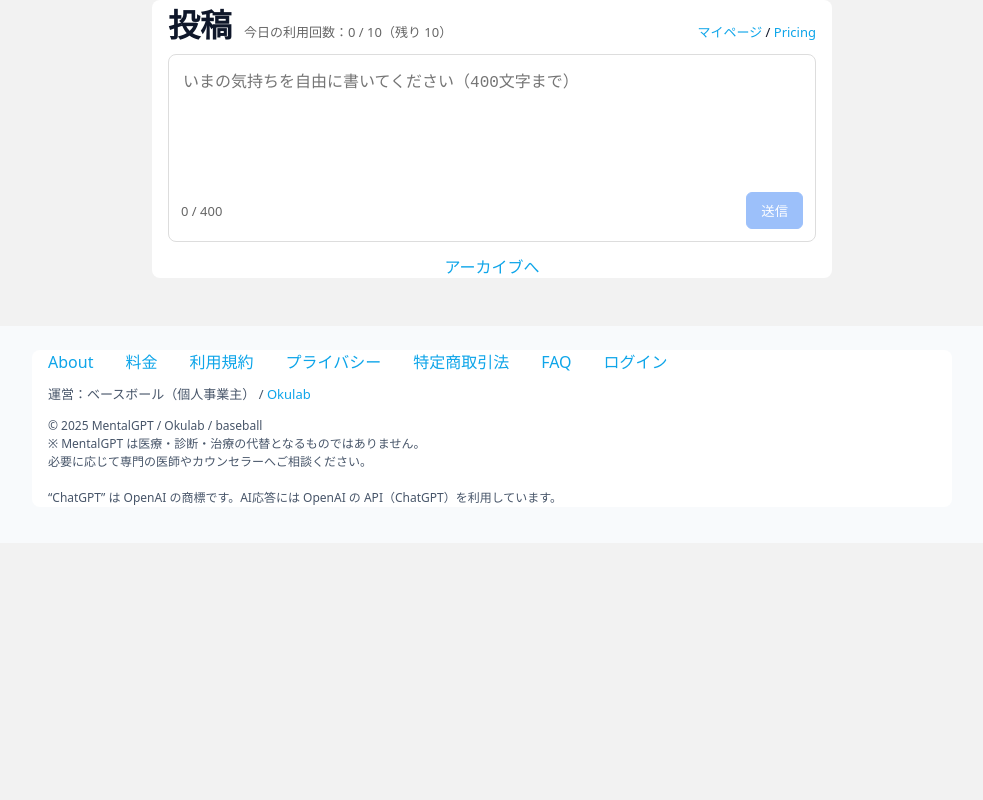
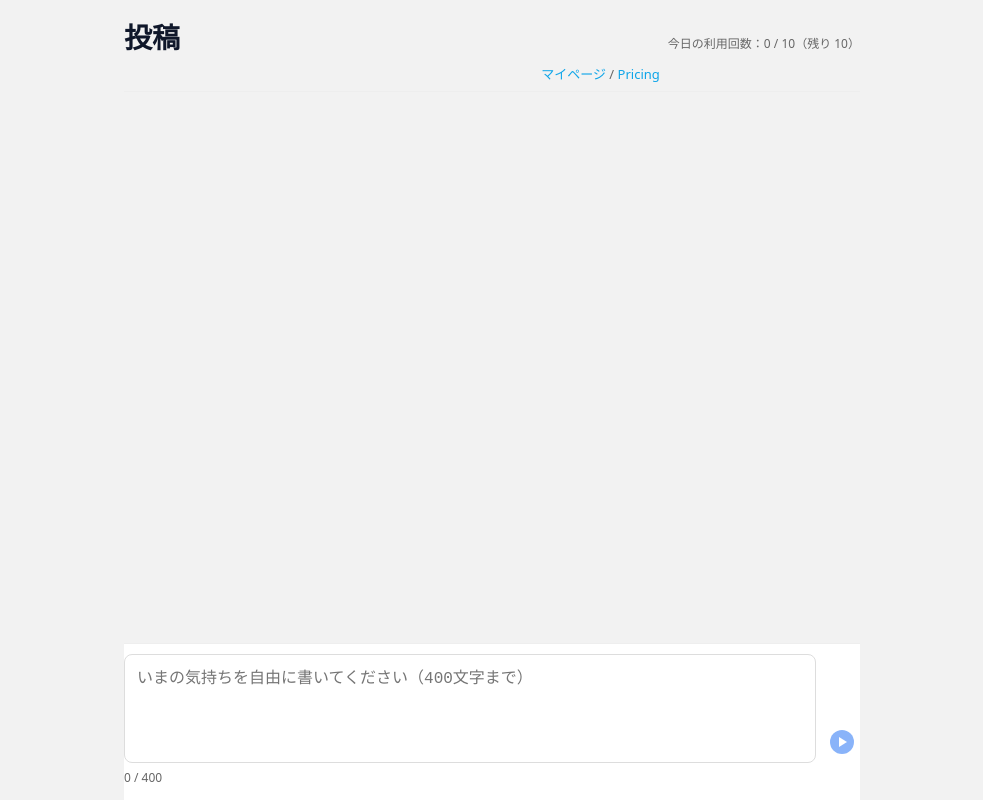
Before and after one commit to yasuhirookura/mentalgpt-react-starter, a React (Create React App) app: page /dashboard in a window 1280 px wide. Shown: the top 800 px of the page, without its empty margins (148-1131 px from the left). Built offline with nearby package versions, Linux system fonts and the light colour scheme.

Commit message:
feat: update App.js App.css Dashboard.jsx

```diff
--- a/src/App.css
+++ b/src/App.css
@@ -5,13 +5,24 @@
   background: white;
   border-radius: 8px;
 }
-/* Autosize用: 高さ固定を解除 */
-textarea {
+button {
+  padding: 10px 20px;
+}
+.response {
+  margin-top: 15px;
+  background: #eef;
+  padding: 10px;
+  border-radius: 5px;
+}
+/* === Autosize: 高さ固定を解除 === */
+textarea,
+.composer-input {
 height: auto !important;
 max-height: none !important;
 resize: none;
 box-sizing: border-box;
 line-height: 1.8;
+font-size: 16px;
 }
 /*
 textarea {
@@ -26,12 +37,93 @@ textarea {
   /*
 }
 */
-button {
-  padding: 10px 20px;
+/* === チャットレイアウト === */
+.chat-layout {
+display: grid;
+grid-template-rows: auto 1fr auto;
+height: 100vh;
+max-width: 760px;
+margin: 0 auto;
+padding: 0 12px;
 }
-.response {
-  margin-top: 15px;
-  background: #eef;
-  padding: 10px;
-  border-radius: 5px;
+
+.chat-header {
+display: grid;
+grid-template-columns: 1fr auto;
+gap: 8px;
+align-items: baseline;
+padding: 16px 0 8px;
+border-bottom: 1px solid #eee;
 }
+.chat-header .title { font-size: 28px; font-weight: 800; }
+.chat-header .meta { font-size: 12px; color: #666; }
+.chat-header .links { justify-self: end; font-size: 13px; color: #666; }
+
+.chat-list {
+overflow-y: auto;
+padding: 12px 0 16px;
+display: flex;
+flex-direction: column;
+gap: 10px;
+}
+
+/* バブル */
+.row { display: flex; }
+.row.left { justify-content: flex-start; }
+.row.right { justify-content: flex-end; }
+
+.bubble {
+max-width: 85%;
+border: 1px solid #e5e7eb;
+border-radius: 12px;
+padding: 10px 12px;
+background: #f6f6f6;
+word-break: break-word;
+white-space: pre-wrap;
+line-height: 1.8;
+}
+.bubble.me { background: #e7f1ff; }
+.bubble.ai { background: #f6f6f6; }
+.bubble.system { background: #fff7ed; border-color: #fed7aa; }
+
+.meta-line { font-size: 12px; color: #666; margin-bottom: 4px; }
+.meta-line .who { font-weight: 600; }
+
+/* コンポーザー */
+.composer {
+border-top: 1px solid #eee;
+padding: 10px 0 14px;
+background: #fff;
+position: sticky;
+bottom: 0;
+}
+.composer-inner {
+display: grid;
+grid-template-columns: 1fr auto;
+gap: 8px;
+align-items: end;
+}
+.composer-input {
+padding: 10px 12px;
+border: 1px solid #ddd;
+border-radius: 8px;
+width: 100%;
+background: #fff;
+}
+
+.send-btn {
+border: none;
+background: transparent;
+padding: 6px;
+cursor: pointer;
+}
+.send-btn[disabled] { opacity: .6; cursor: not-allowed; }
+
+.composer-meta {
+display: flex; gap: 8px; align-items: center;
+justify-content: space-between;
+margin-top: 6px;
+font-size: 12px; color: #666;
+}
+.count.over { color: #c00; }
+.hint { color: #3b6; }
--- a/src/pages/Dashboard.jsx
+++ b/src/pages/Dashboard.jsx
@@ -11,26 +11,26 @@ const HINTS = [
 "少しだけお待ちください…"
 ];
 
-const PROD_BASE = "https://mentalgpt.okulab.com";
-/*
-// ← Vercel の本番URL（末尾スラッシュなし・あなたのURLに置換OK）
-const PROD_BASE = "https://mentalgpt-react-starter-9c6nk7xui-yasuhirookuras-projects.vercel.app";
-*/
+// 本番のデプロイURL（末尾スラなし）—ローカル実行時だけ使用
+const PROD_BASE =
+"https://mentalgpt-react-starter-9c6nk7xui-yasuhirookuras-projects.vercel.app";
 
 export default function Dashboard() {
 const nav = useNavigate();
+
+// 入力欄は上ではなく “下部のコンポーザー” に置く前提で state 維持
 const [text, setText] = useState(localStorage.getItem("draft") || "");
 const [isLoading, setIsLoading] = useState(false);
 const [hint] = useState(() => HINTS[Math.floor(Math.random() * HINTS.length)]);
 const [messages, setMessages] = useState([]); // { id, role:"user"|"ai"|"system", content, createdAt }
-const [pageCount, setPageCount] = useState(10);
 const [todayCount, setTodayCount] = useState(0); // MVP: 表示用
-const [planLimit, setPlanLimit] = useState(10); // MVP: 10固定
-const endRef = useRef(null);
+const [planLimit, setPlanLimit] = useState(10); // MVP: 10固定（後で連携）
 
+const listRef = useRef(null); // スクロール用
+
+// 初期ロード（MVP: ダミー）
 async function fetchInitial() {
 try {
-// 後で Firestore/自前API に差し替え
 setMessages([]);
 setTodayCount(0);
 setPlanLimit(10);
@@ -39,9 +39,17 @@ console.error("[init] error", e);
 }
 }
 
+// 常に下までスクロール
+useEffect(() => {
+listRef.current?.scrollTo({ top: listRef.current.scrollHeight, behavior: "smooth" });
+}, [messages]);
+
+useEffect(() => { fetchInitial(); }, []);
+useEffect(() => { localStorage.setItem("draft", text); }, [text]);
+
 async function handleSend() {
 const body = text.trim();
-if (!body || body.length > MAX || isLoading) return;
+if (!body || isLoading || body.length > MAX) return;
 
 if (todayCount >= planLimit) {
 alert("本日の上限に達しました。明日またご利用ください。");
@@ -50,36 +58,31 @@ return;
 
 setIsLoading(true);
 
-const tempId = `temp_${Date.now()}`;
+// 楽観的に自分メッセージを追加
 const userMsg = {
-id: tempId,
+id: `u_${Date.now()}`,
 role: "user",
 content: body,
-createdAt: new Date().toISOString(),
+createdAt: new Date().toISOString()
 };
+setMessages(prev => [...prev, userMsg]);
+setTodayCount(c => c + 1);
 
-try {
-// 入力欄クリア（失敗したら復元）
+// 入力欄はクリア（失敗時は復元）
 setText("");
 localStorage.setItem("draft", "");
 
-// 楽観的表示
-setMessages(prev => [...prev, userMsg]);
-setTodayCount(c => c + 1);
-
-// ローカル(CRA)では本番のAPIへ、Vercel本番では相対パスでOK
+try {
+// ローカル時は本番の /api/chat を叩く。Vercel本番では相対 /api/chat
 const host = typeof window !== "undefined" ? window.location.hostname : "";
 const isLocal = host === "localhost" || host === "127.0.0.1";
 const API_BASE = isLocal ? PROD_BASE : "";
 
-const url = `${API_BASE}/api/chat`;
-console.log("[send] POST", url);
-
-const res = await fetch(url, {
+const res = await fetch(`${API_BASE}/api/chat`, {
 method: "POST",
 headers: { "Content-Type": "application/json" },
-// api/chat.js は {message} を期待
-body: JSON.stringify({ message: body }),
+// server (api/chat.js) は { message } を期待
+body: JSON.stringify({ message: body })
 });
 
 if (!res.ok) {
@@ -91,19 +94,12 @@ const data = await res.json();
 const aiMsg = {
 id: `ai_${Date.now()}`,
 role: "ai",
-// api/chat.js は { text } を返すよう修正済み
 content: data.text ?? data.content ?? "(応答なし)",
-createdAt: new Date().toISOString(),
+createdAt: new Date().toISOString()
 };
-
-// temp は残したまま、順番に積む
 setMessages(prev => [...prev, aiMsg]);
-
-// スクロール追従
-setTimeout(() => endRef.current?.scrollIntoView({ behavior: "smooth" }), 0);
 } catch (e) {
 console.error("[send] error", e);
-// 失敗時は回数戻し & 入力復元
 setTodayCount(c => Math.max(0, c - 1));
 setText(body);
 localStorage.setItem("draft", body);
@@ -113,133 +109,89 @@ setMessages(prev => [
 id: `err_${Date.now()}`,
 role: "system",
 content: "送信に失敗しました。もう一度お試しください。",
-createdAt: new Date().toISOString(),
-},
+createdAt: new Date().toISOString()
+}
 ]);
 } finally {
 setIsLoading(false);
 }
 }
 
-// Enter=改行のみ（送信はボタン）
-function onKeyDown(_e) {
-// 何もしない（IME確定Enter誤送信防止）
+// Enter は改行、送信はボタンのみ（誤送信防止）
+function onKeyDown(e) {
+// 何もしない（Enter送信を無効）
 }
 
-useEffect(() => { fetchInitial(); }, []);
-useEffect(() => { localStorage.setItem("draft", text); }, [text]);
-useEffect(() => { endRef.current?.scrollIntoView({ behavior: "smooth" }); }, [messages]);
-
-const visibleMessages = messages.slice(-pageCount);
-const over = text.length > MAX;
 const remain = Math.max(planLimit - todayCount, 0);
 
 return (
-<main className="container" style={{ maxWidth: 680 }}>
-<header style={{ display: "flex", alignItems: "baseline", gap: 12, marginBottom: 8 }}>
-<h1 style={{ margin: 0 }}>投稿</h1>
-<span style={{ fontSize: 13, color: "#666" }}>
-今日の利用回数：{todayCount} / {planLimit}（残り {remain}）
-</span>
-<span style={{ marginLeft: "auto", fontSize: 13 }}>
+<main className="chat-layout">
+{/* ヘッダー */}
+<header className="chat-header">
+<div className="title">投稿</div>
+<div className="meta">今日の利用回数：{todayCount} / {planLimit}（残り {remain}）</div>
+<nav className="links">
 <Link to="/mypage">マイページ</Link> / <Link to="/pricing">Pricing</Link>
-</span>
+</nav>
 </header>
 
-{/* 入力 */}
-<div style={{ border: "1px solid #ddd", borderRadius: 8, padding: 12, marginBottom: 12 }}>
+{/* メッセージリスト（下に向かって溜まる） */}
+<section ref={listRef} className="chat-list">
+{messages.map(m => (
+<Bubble key={m.id} role={m.role} content={m.content} createdAt={m.createdAt} />
+))}
+</section>
+
+{/* 下部コンポーザー */}
+<footer className="composer">
+<div className="composer-inner">
 <TextareaAutosize
 value={text}
 onChange={(e) => setText(e.target.value)}
 onKeyDown={onKeyDown}
+minRows={3}
+maxRows={12}
+maxLength={MAX}
 placeholder="いまの気持ちを自由に書いてください（400文字まで）"
-minRows={4}
-maxRows={12}
-style={{
-width: "100%",
-border: "none",
-outline: "none",
-resize: "none",
-height: "auto", // 固定高の上書き
-lineHeight: 1.8,
-fontSize: 16,
-}}
+className="composer-input"
 />
-
-<div style={{ display: "flex", alignItems: "center", gap: 8 }}>
-<span style={{ fontSize: 13, color: over ? "#c00" : "#666" }}>
+<button
+className="send-btn"
+onClick={handleSend}
+disabled={isLoading || !text.trim() || text.length > MAX}
+aria-label="送信"
+title="送信"
+>
+{/* 青い円＋白い三角（送信アイコン） */}
+<svg width="24" height="24" viewBox="0 0 24 24" aria-hidden="true">
+<circle cx="12" cy="12" r="12" fill="#3b82f6" />
+<path d="M9 7l8 5-8 5V7z" fill="#fff" />
+</svg>
+</button>
+</div>
+<div className="composer-meta">
+<span className={text.length > MAX ? "count over" : "count"}>
 {Math.min(text.length, MAX)} / {MAX}
 </span>
-<div style={{ marginLeft: "auto" }}>
-<button
-onClick={handleSend}
-disabled={isLoading || !text.trim() || over || todayCount >= planLimit}
-className="btn btn-primary"
->
-{isLoading ? "考え中…" : "送信"}
-</button>
+{isLoading && <span className="hint">{hint}</span>}
 </div>
-</div>
-
-{isLoading && (
-<div style={{ display: "flex", alignItems: "center", gap: 8, marginTop: 8, color: "#3b6" }}>
-<span style={{
-width: 10, height: 10, borderRadius: "50%",
-background: "#39f",
-display: "inline-block",
-animation: "pulse 1.2s ease-in-out infinite"
-}} />
-<span style={{ fontSize: 13 }}>{hint}</span>
-</div>
-)}
-</div>
-
-{/* 履歴 */}
-<section>
-{visibleMessages.map(m => (
-<MessageBubble key={m.id} role={m.role} content={m.content} createdAt={m.createdAt} />
-))}
-
-{messages.length > pageCount ? (
-<div style={{ textAlign: "center", margin: "12px 0 24px" }}>
-<button className="btn btn-outline" onClick={() => setPageCount(c => c + 10)}>もっと見る</button>
-<span style={{ margin: "0 8px", color: "#999" }}> / </span>
-<Link to="/archive">アーカイブ</Link>
-</div>
-) : (
-<div style={{ textAlign: "center", margin: "12px 0 24px" }}>
-<Link to="/archive">アーカイブへ</Link>
-</div>
-)}
-
-<div ref={endRef} />
-</section>
+</footer>
 </main>
 );
 }
 
-function MessageBubble({ role, content, createdAt }) {
+/* ====== 小さなバブルコンポーネント ====== */
+function Bubble({ role, content, createdAt }) {
 const isUser = role === "user";
+const isSystem = role === "system";
 return (
-<div style={{
-display: "flex",
-justifyContent: isUser ? "flex-end" : "flex-start",
-marginBottom: 8
-}}>
-<div style={{
-background: isUser ? "#e7f1ff" : "#f6f6f6",
-border: "1px solid #ddd",
-padding: "10px 12px",
-borderRadius: 12,
-maxWidth: "85%",
-lineHeight: 1.8,
-whiteSpace: "pre-wrap",
-wordBreak: "break-word",
-}}>
-<div style={{ fontSize: 13, color: "#666", marginBottom: 4 }}>
-{isUser ? "あなた" : "MentalGPT"} ・ {formatTime(createdAt)}
+<div className={"row " + (isUser ? "right" : "left")}>
+<div className={"bubble " + (isUser ? "me" : isSystem ? "system" : "ai")}>
+<div className="meta-line">
+<span className="who">{isUser ? "あなた" : isSystem ? "System" : "MentalGPT"}</span>
+<span>・{formatTime(createdAt)}</span>
 </div>
-<div>{content}</div>
+<div className="content">{content}</div>
 </div>
 </div>
 );
```
